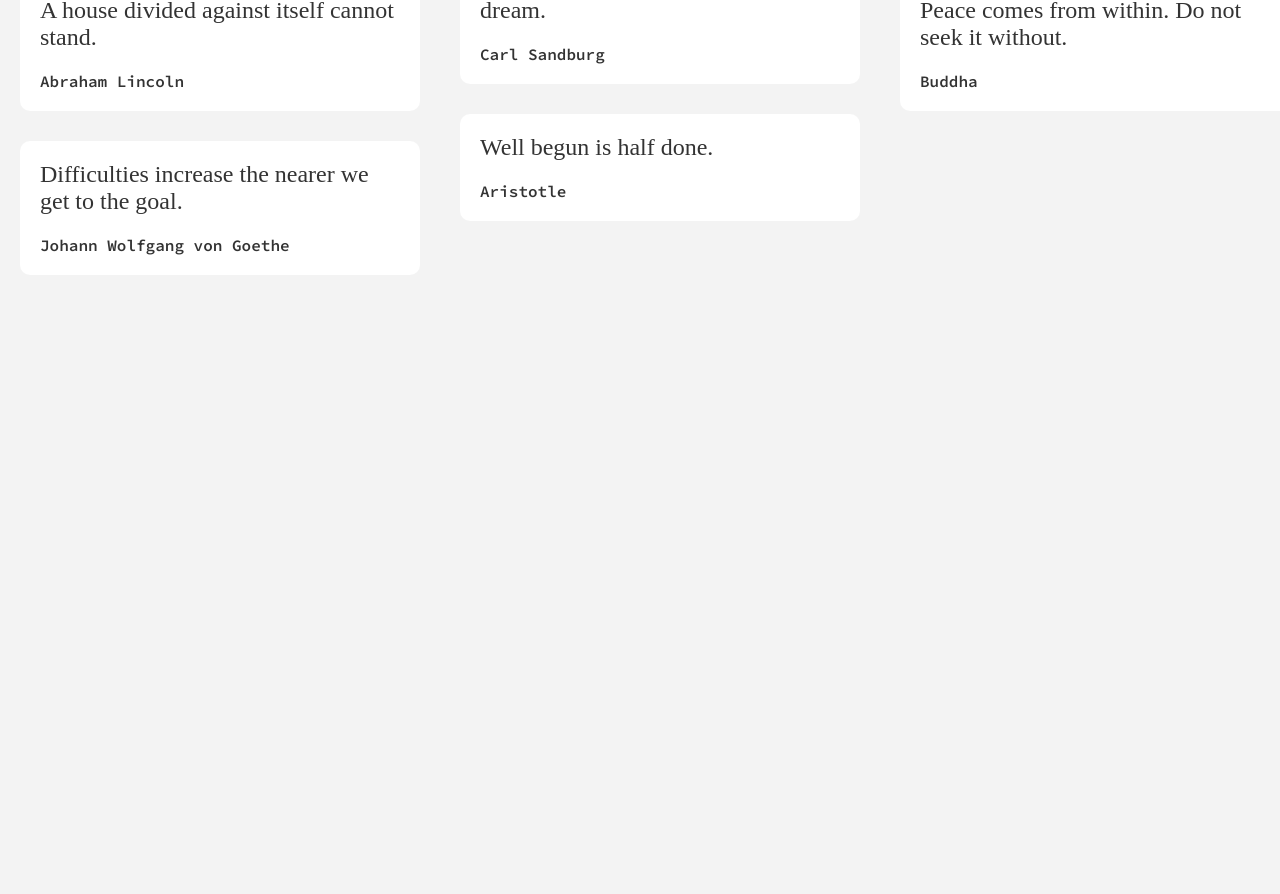
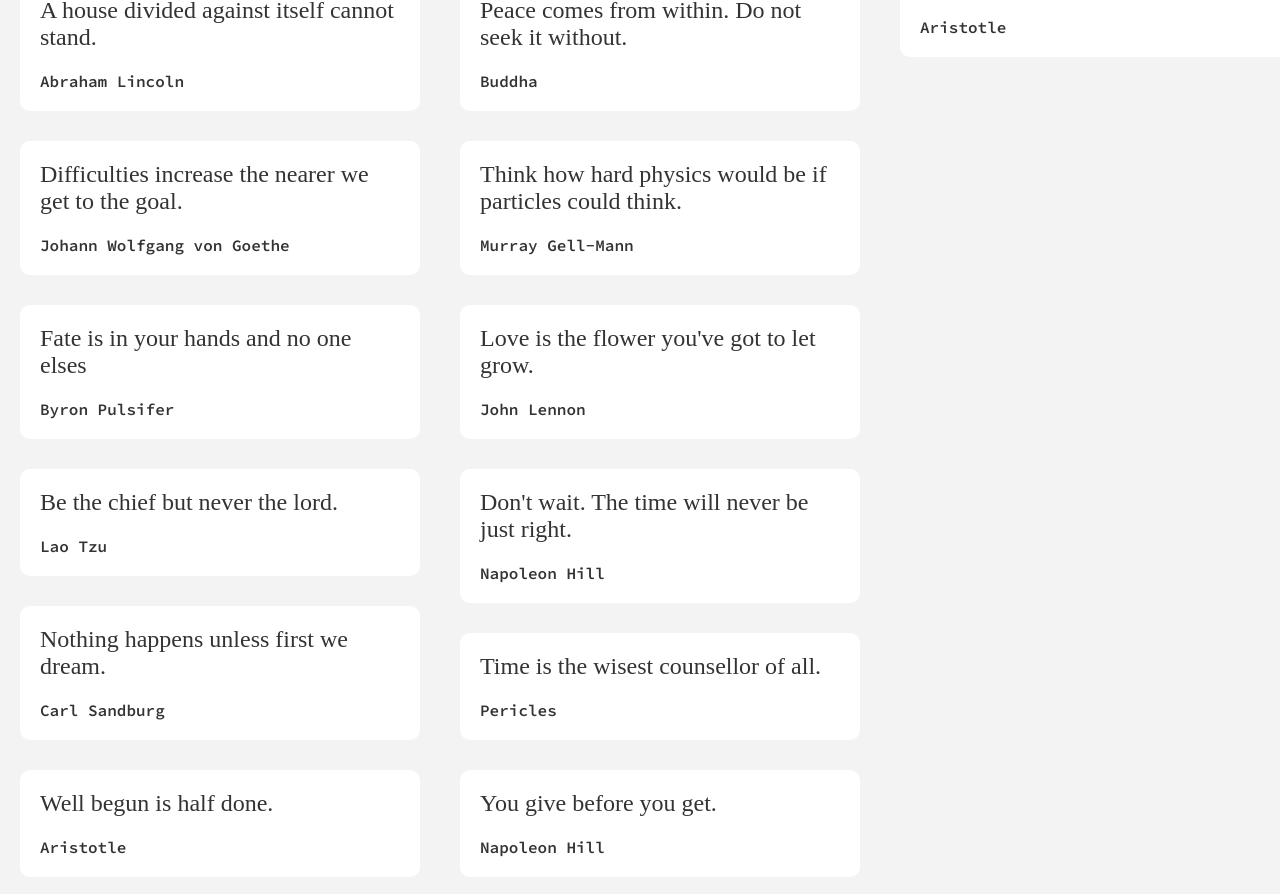
Before and after one commit to MarcoJul/Quote-Typescript, a React (Create React App) app: page / in a window 1280 px wide. Shown: the part 522-1416 px from the top of the page. Before the commit the page ends 871 px from the top, so only its background shows below. Built offline with nearby package versions, Linux system fonts and the light colour scheme; no server answers; a web font is replaced by a local one.

Commit message:
style: fixed bug on search

```diff
--- a/src/components/QuoteList.module.css
+++ b/src/components/QuoteList.module.css
@@ -28,6 +28,7 @@
 } */
 .container {
   display: flex;
-  flex-direction: column;
-  flex-wrap: wrap;
+  flex-flow: column wrap;
+  justify-content: flex-start;
+  align-items: center;
 }
--- a/src/components/QuoteList.tsx
+++ b/src/components/QuoteList.tsx
@@ -2,7 +2,7 @@ import QuoteItem from "./QuoteItem";
 import Masonry from "react-masonry-css";
 
 import classes from "./QuoteList.module.css";
-import { useContext, useState } from "react";
+import { useContext, useEffect, useState } from "react";
 import SearchContext from "../store/seach-context";
 import { AnimatePresence, motion } from "framer-motion";
 
@@ -35,16 +35,21 @@ const QuoteList: React.FC<QuoteListProps> = (props) => {
     filteredQuotes = filterSearch(trimArr);
   } else filteredQuotes = props.items;
 
-  console.log(filteredQuotes.length);
+  useEffect(() => {
+    if (filteredQuotes.length < 6) {
+      setContainerHeight("80rem");
+      return;
+    }
+    if (filteredQuotes.length <= 11) {
+      setContainerHeight("100rem");
+      return;
+    }
+    if (filteredQuotes.length > 15) {
+      setContainerHeight(`${filteredQuotes.length - 6}0rem`);
+    }
+  }, [filteredQuotes.length]);
 
-  // if (filteredQuotes.length) {
-  // }
-  // setContainerHeight("80rem");
-
-  const masonryClass = {
-    width: "10rem",
-    height: containerHeight,
-  };
+  console.log(containerHeight);
 
   return (
     // <Masonry
@@ -52,14 +57,10 @@ const QuoteList: React.FC<QuoteListProps> = (props) => {
     //   columnClassName={classes.myMasonryGridColumn}
     //   breakpointCols={3}
     // >
-    <motion.ul
+    <ul
       className={classes.container}
       style={{
-        height: `${
-          filteredQuotes.length < 5
-            ? filteredQuotes.length
-            : filteredQuotes.length - 4
-        }0rem`,
+        height: containerHeight,
         width: "10rem",
       }}
     >
@@ -75,7 +76,7 @@ const QuoteList: React.FC<QuoteListProps> = (props) => {
           );
         })}
       </AnimatePresence>
-    </motion.ul>
+    </ul>
     // </Masonry>
   );
 };
--- a/src/database/database.ts
+++ b/src/database/database.ts
@@ -50,4 +50,32 @@ export const DUMMY_QUOTES = [
     text: "Peace comes from within. Do not seek it without.",
     author: "Buddha",
   },
+  {
+    id: "a12",
+    text: "Think how hard physics would be if particles could think.",
+    author: "Murray Gell-Mann",
+  },
+  {
+    id: "a13",
+    text: "Love is the flower you've got to let grow.",
+    author: "John Lennon",
+  },
+  {
+    id: "a14",
+    text: "Don't wait. The time will never be just right.",
+    author: "Napoleon Hill",
+  },
+  {
+    id: "a15",
+    text: "Time is the wisest counsellor of all.",
+    author: "Pericles",
+  },
+  { id: "a16", text: "You give before you get.", author: "Napoleon Hill" },
+  { id: "a17", text: "Wisdom begins in wonder.", author: "Socrates" },
+  {
+    id: "a18",
+    text: "Without courage, wisdom bears no fruit.",
+    author: "Baltasar Gracian",
+  },
+  { id: "a19", text: "Change in all things is sweet.", author: "Aristotle" },
 ];
```
